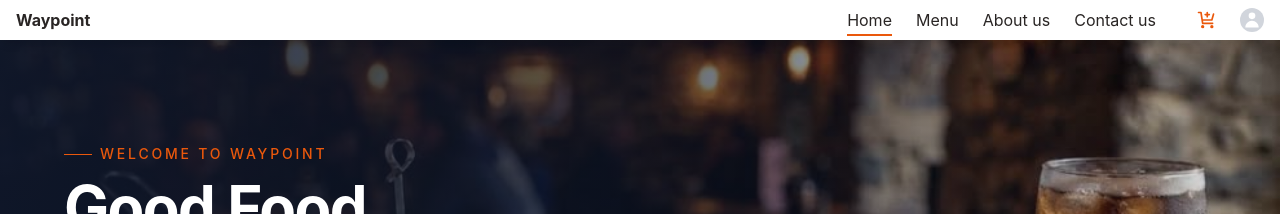
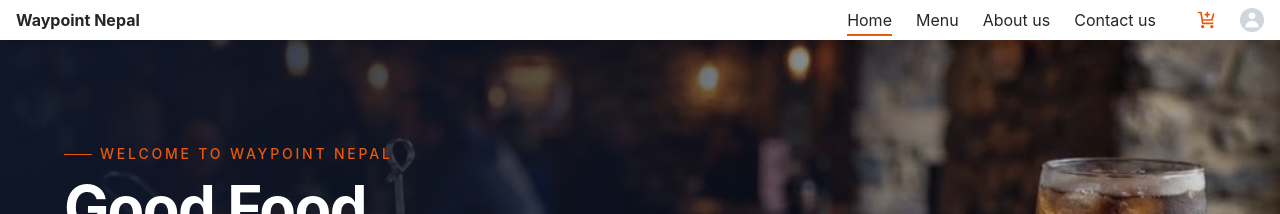
Before and after one commit to alishshilpakar374-max/ResturantApp, a React (Vite) app: page / in a window 1280 px wide. Shown: the top 214 px of the page. Built offline with nearby package versions, Linux system fonts and the light colour scheme.

Commit message:
Improve homepage SEO

```diff
--- a/src/components/header/Header.jsx
+++ b/src/components/header/Header.jsx
@@ -29,7 +29,7 @@ function Header() {
       <Container>
         <div className="flex items-center justify-between py-2 sm:text-sm lg:text-base">
           {/* Logo */}
-          <div className="hidden font-bold lg:block">Waypoint</div>
+          <h1 className="hidden font-bold lg:block">Waypoint Nepal</h1>
 
           {/* Navigation */}
           <nav className="mx-auto flex w-full justify-evenly text-xs sm:gap-6 sm:text-sm lg:mx-0 lg:w-auto lg:justify-normal lg:gap-6 lg:text-base">
--- a/src/pages/Home.jsx
+++ b/src/pages/Home.jsx
@@ -66,9 +66,9 @@ function Home() {
               <div className="mb-3 flex items-center gap-2">
                 <span className="h-px w-7 bg-(--primary)" />
 
-                <p className="text-xs font-medium uppercase tracking-[0.2em] text-(--primary) sm:text-sm">
-                  Welcome to Waypoint
-                </p>
+                <h1 className="text-xs font-medium uppercase tracking-[0.2em] text-(--primary) sm:text-sm">
+                  Welcome to Waypoint Nepal
+                </h1>
               </div>
 
               {/* Heading */}
```
